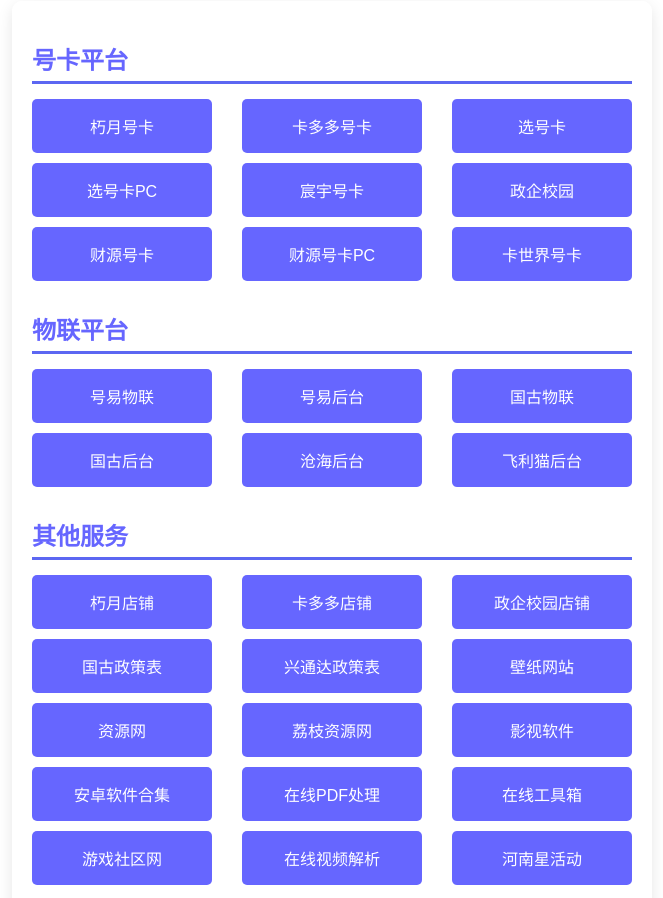
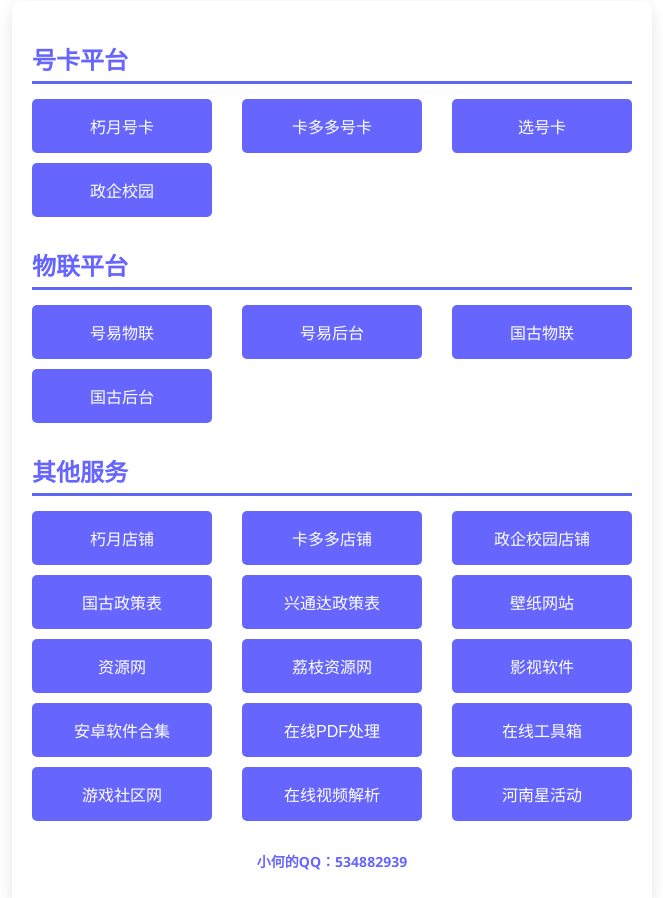
Before and after one commit to youling365/youling365.github.io, a plain HTML site: page index.html in a window 1280 px wide. Shown: the top 898 px of the page, without its empty margins (308-971 px from the left). Drawn offline with Linux system fonts and the light colour scheme.

Commit message:
Update index.html

```diff
--- a/index.html
+++ b/index.html
@@ -126,28 +126,8 @@
         选号卡
       </button>
 
-      <button class="button" onclick="window.location.href='https://hk.xuanhaoka.com/login?code=kofw5pap'">
-        选号卡PC
-      </button>
-
-      <button class="button" onclick="window.location.href='https://yc.hk11w.cn/m/login.php'">
-        宸宇号卡
-      </button>
-
       <button class="button" onclick="window.location.href='http://bbtx.net/web/login'">
         政企校园
-      </button>
-
-      <button class="button" onclick="window.location.href='https://lte.juxingka.com/merchant#/pages/login/index'">
-        财源号卡
-      </button>
-
-      <button class="button" onclick="window.location.href='https://lte.juxingka.com/admin#/login?redirect=/dashboard'">
-        财源号卡PC
-      </button>
-
-      <button class="button" onclick="window.location.href='https://ym.ksjhaoka.com/shop-admin/'">
-        卡世界号卡
       </button>
 
     </div>
@@ -171,13 +151,6 @@
         国古后台
       </button>
 
-      <button class="button" onclick="window.location.href='https://manage.lot-ml.com/page/login.html'">
-        沧海后台
-      </button>
-
-      <button class="button" onclick="window.location.href='https://sales.feilimao.cn/#/index'">
-        飞利猫后台
-      </button>
     </div>
 
 
```
